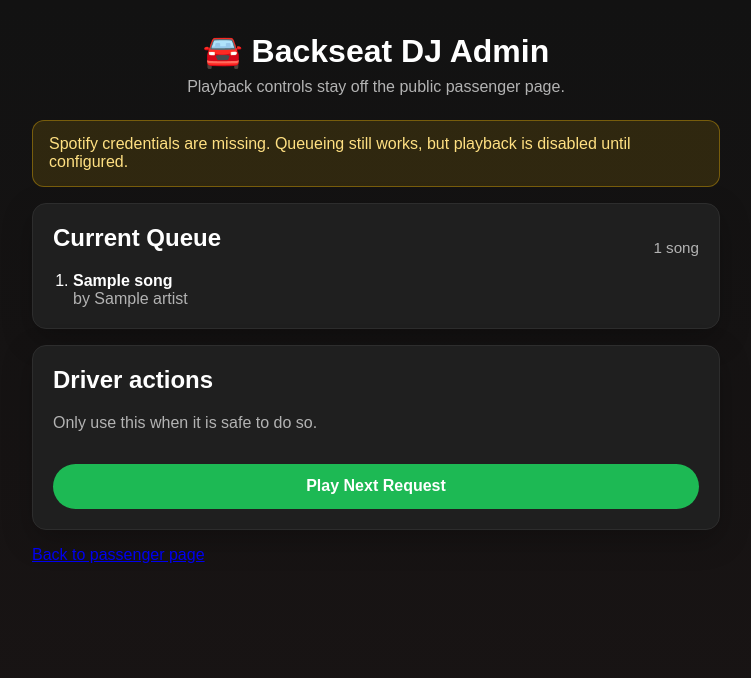
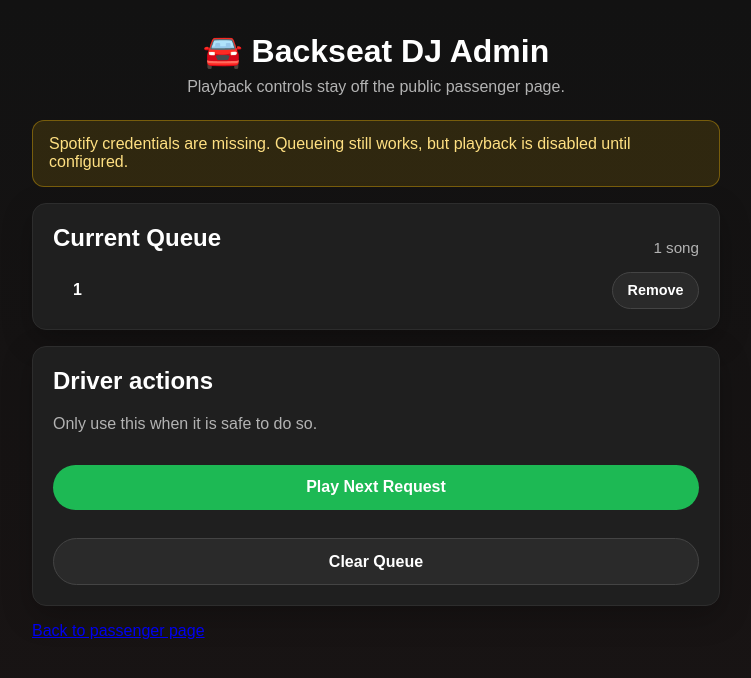
Before and after one commit to RedParrotBerkeley/backseat_dj_spotify, a FastAPI app: template templates/admin.html in a window 1280 px wide. Shown: the top 678 px of the page, without its empty margins (264-1015 px from the left). Run offline with FastAPI, Linux system fonts and the light colour scheme; the template is opened without the code that fills it: most values are stand-ins (such as "Sample title", 1, 10 or a date in 2020).

Commit message:
Add Backseat DJ admin moderation controls

```diff
--- a/app/main.py
+++ b/app/main.py
@@ -61,13 +61,15 @@ def render_admin(request: Request, pin: Optional[str], message: Optional[str] =
         "admin.html",
         {
             "request": request,
-            "queue": request_queue.list(),
+            "queue": list(enumerate(request_queue.list())),
             "spotify_ready": spotify is not None,
             "message": message,
             "admin_configured": bool(ADMIN_PIN),
             "authorized": authorized,
             "pin": pin or "",
             "admin_action": f"/play-next{admin_query(pin)}",
+            "clear_action": f"/admin/clear{admin_query(pin)}",
+            "remove_base": "/admin/remove",
         },
         status_code=200 if authorized else 403,
     )
@@ -90,9 +92,9 @@ async def admin(request: Request, pin: Optional[str] = Query(default=None)):
 
 @app.post("/request", response_class=HTMLResponse)
 async def add_song(request: Request, song: str = Form(...), artist: str = Form("")):
-    added = request_queue.add(song, artist)
+    added, error_message = request_queue.add(song, artist)
     if not added:
-        return render_home(request, "Please enter a song title before submitting.")
+        return render_home(request, error_message)
 
     return render_home(request, f'Added "{song.strip()}" to the queue.')
 
@@ -131,6 +133,48 @@ async def play_next(pin: Optional[str] = Query(default=None)):
     return RedirectResponse(url=destination, status_code=303)
 
 
+@app.post("/admin/remove")
+async def remove_song(index: int = Form(...), pin: Optional[str] = Query(default=None)):
+    if not is_admin(pin):
+        destination = "/admin"
+        if pin:
+            destination = f"{destination}{admin_query(pin)}"
+        return RedirectResponse(url=destination, status_code=303)
+
+    removed = request_queue.remove(index)
+    if removed is None:
+        message = "Could not remove that queue item."
+    else:
+        song, artist = removed
+        full_query = f"{song} {artist}" if artist else song
+        message = f'Removed "{full_query}" from the queue.'
+
+    destination = f"/admin/refresh{admin_query(pin)}"
+    joiner = "&" if "?" in destination else "?"
+    destination = f"{destination}{joiner}{urlencode({'message': message})}"
+    return RedirectResponse(url=destination, status_code=303)
+
+
+@app.post("/admin/clear")
+async def clear_queue(pin: Optional[str] = Query(default=None)):
+    if not is_admin(pin):
+        destination = "/admin"
+        if pin:
+            destination = f"{destination}{admin_query(pin)}"
+        return RedirectResponse(url=destination, status_code=303)
+
+    removed_count = request_queue.clear()
+    if removed_count:
+        message = f"Cleared {removed_count} queued request(s)."
+    else:
+        message = "Queue was already empty."
+
+    destination = f"/admin/refresh{admin_query(pin)}"
+    joiner = "&" if "?" in destination else "?"
+    destination = f"{destination}{joiner}{urlencode({'message': message})}"
+    return RedirectResponse(url=destination, status_code=303)
+
+
 @app.get("/admin/refresh", response_class=HTMLResponse)
 async def admin_refresh(
     request: Request,
--- a/static/style.css
+++ b/static/style.css
@@ -97,6 +97,12 @@ button:hover {
   border: 1px solid #444;
 }
 
+.small-button {
+  font-size: 0.9rem;
+  margin-top: 0;
+  padding: 0.6rem 0.9rem;
+}
+
 .queue-header {
   align-items: center;
   display: flex;
@@ -116,6 +122,31 @@ button:hover {
 
 .queue-list li + li {
   margin-top: 0.75rem;
+}
+
+.admin-queue-list {
+  list-style: decimal;
+}
+
+.admin-queue-item {
+  align-items: center;
+  display: flex;
+  gap: 1rem;
+  justify-content: space-between;
+}
+
+.queue-item-copy {
+  min-width: 0;
+}
+
+.inline-form {
+  display: block;
+  flex-shrink: 0;
+}
+
+.action-grid {
+  display: grid;
+  gap: 0.75rem;
 }
 
 .song {
@@ -149,4 +180,9 @@ button:hover {
     align-items: flex-start;
     flex-direction: column;
   }
+
+  .admin-queue-item {
+    align-items: flex-start;
+    flex-direction: column;
+  }
 }
--- a/templates/admin.html
+++ b/templates/admin.html
@@ -36,13 +36,21 @@
         </div>
 
         {% if queue %}
-          <ol class="queue-list">
-            {% for song, artist in queue %}
-              <li>
+          <ol class="queue-list admin-queue-list">
+            {% for index, item in queue %}
+              {% set song = item[0] %}
+              {% set artist = item[1] %}
+              <li class="admin-queue-item">
+                <div class="queue-item-copy">
                   <span class="song">{{ song }}</span>
                   {% if artist %}
                     <span class="artist">by {{ artist }}</span>
                   {% endif %}
+                </div>
+                <form action="{{ remove_base }}{% if pin %}?pin={{ pin }}{% endif %}" method="post" class="inline-form">
+                  <input type="hidden" name="index" value="{{ index }}">
+                  <button type="submit" class="secondary-button small-button">Remove</button>
+                </form>
               </li>
             {% endfor %}
           </ol>
@@ -54,9 +62,14 @@
       <section class="panel driver-panel">
         <h2>Driver actions</h2>
         <p class="driver-copy">Only use this when it is safe to do so.</p>
+        <div class="action-grid">
           <form action="{{ admin_action }}" method="post">
             <button type="submit">Play Next Request</button>
           </form>
+          <form action="{{ clear_action }}" method="post">
+            <button type="submit" class="secondary-button">Clear Queue</button>
+          </form>
+        </div>
       </section>
     {% endif %}
 
```
Also changed, not shown: app/queue.py (+25 -3 lines). Lines whose indentation alone changed are shown as unchanged.
